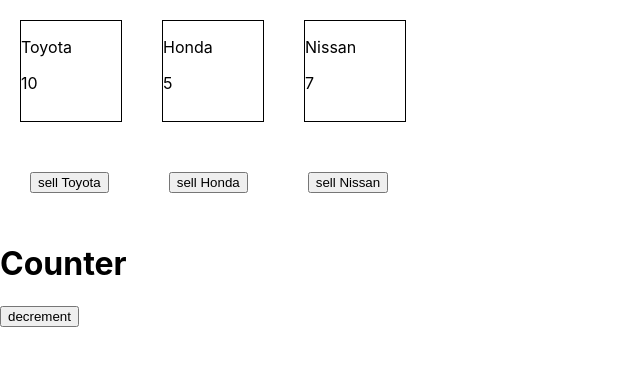
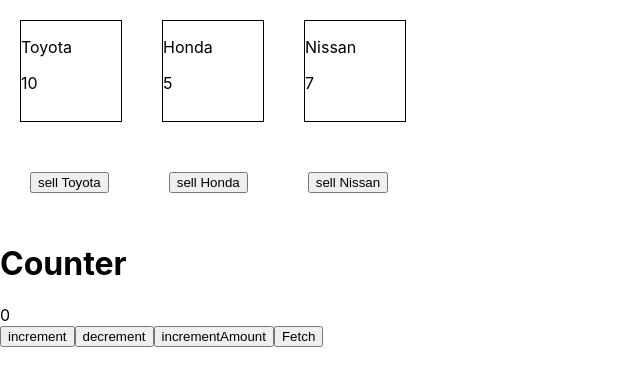
Before and after one commit to jamesjiayu/Homeworks, a React (Create React App) app: page / in a window 1280 px wide. Shown: the top 386 px of the page, without its empty margins (0-640 px from the left). Built offline with nearby package versions, Linux system fonts and the light colour scheme.

Commit message:
toolkitRedux

```diff
--- a/package.json
+++ b/package.json
@@ -11,6 +11,7 @@
     "@mui/styled-engine-sc": "^5.11.11",
     "@mui/x-data-grid": "^6.0.4",
     "@mui/x-data-grid-generator": "^6.0.4",
+    "@reduxjs/toolkit": "^1.9.3",
     "@testing-library/jest-dom": "^5.16.5",
     "@testing-library/react": "^13.4.0",
     "@testing-library/user-event": "^13.5.0",
@@ -19,6 +20,8 @@
     "react-redux": "^8.0.5",
     "react-scripts": "5.0.1",
     "redux": "^4.2.1",
+    "redux-logger": "^3.0.6",
+    "redux-thunk": "^2.4.2",
     "styled-components": "^5.3.9",
     "web-vitals": "^2.1.4"
   },
--- a/src/App.js
+++ b/src/App.js
@@ -12,7 +12,8 @@
 import useGetData from "./Tesla2tables/hooks/useGetData"
 import CarsApp from "./contextRedux/components/CarsApp"
 import { useState, createContext } from "react"
-import { Provider, store } from "./contextRedux/redux/myRedux"
+import { store } from "./contextRedux/redux/reduxToolkits"
+import { Provider } from "react-redux"
 //export const MyContext = createContext()//outside fn
 export default function App () {
   // const [counter, setCounter] = useState(1)
@@ -27,7 +28,7 @@
       <SumNumEachCountryVanilla data={data} />
       <RegionModelFiltersVanilla data={data} />
       <MyContext.Provider value={{ counter, increment }}>
-      <CarsApp /></MyContext.Provider>*/}
+      <CarsApp /></MyContext.Provider> */}
       <Provider store={store}><CarsApp /></Provider>
     </>
   )
--- /dev/null
+++ b/src/Tesla2tables/store/action-types.js
@@ -0,0 +1,3 @@
+export const RECORD_LIST = 'RECORD_LIST'
+export const RECORD_REMOVE = 'RECORD_REMOVE'
+export const RECORD_UPDATE = 'RECORD_UPDATE'
--- a/src/contextRedux/components/CounterApp.js
+++ b/src/contextRedux/components/CounterApp.js
@@ -3,11 +3,12 @@
 import { useState } from "react"
 import { Component } from "react"
 import { useContext } from "react"
-import { store, useSelector, useDispatch, } from "../redux/myRedux"
+//import { store } from "../redux/myRedux"//useSelector, useDispatch,
 // import { MyContext } from "../../App"
 //import { CounterContext } from "../CounterContext"
 //import { store, MyProviderContext, useSelector, useDispatch } from "../redux/redux"
-//import { useSelector, useDispatch, connect } from "react-redux"
+import { useSelector, useDispatch, connect } from "react-redux"
+import { increment, decrement, incrementAmount, fetchCounter } from "../redux/reduxToolkits"//action creators
 
 
 export const CounterApp = (props) => {
@@ -33,7 +34,10 @@
   // }, [])
 
   //const result: any = useSelector(selector: Function, equalityFn?: Function)
-  //const counter = useSelector(state => state.value)//function (state) { return state.value }
+  const counter = useSelector(state => {
+    // console.log(state)
+    return state.counter.value // !! state.counter.... diff from state.value in store
+  })//function (state) { return state.value }
   //returns a reference to the dispatch function from the Redux store.
   //You may use it to dispatch actions as needed
   //const dispatch = useDispatch()
@@ -45,16 +49,32 @@
   const handleDecrement = () => {
     //  dispatch({ type: "counter/decremented" })
     //store.dispatch({ type: 'decrement' })
-    dispatch({ type: 'decrement' })
+    //const delay = async () => { }
+    // const thunkFunction = (dispatch, getState) => {
+    //   // logic here that can dispatch actions or read state
+    //   console.log(getState(), 'getState')
+    //   setTimeout(() => {
+    //     dispatch({ type: 'decrement' })
+    //   }, 1000)
+    // }
+    // const getDataThunk = async () => {
+    //   const response = await fetch('http://localhost:3001/todos/')
+    //   console.log(response.json())
+    //   dispatch({ type: 'decrement' })
+    // }
+    dispatch(decrement())
   }
   return (
     <div>
       <h1>Counter</h1>
-      {/* <div>{counter}</div>
+      <div>{counter}</div>
 
-      <button onClick={() => store.dispatch({ type: 'increment' })}>increment</button> */}
+      <button onClick={() => dispatch(increment())}>increment</button>
       <button onClick={handleDecrement}>decrement</button>
-      {/* <button onClick={increment}>increment</button> */}
+      <button onClick={() => dispatch(incrementAmount(5))}>incrementAmount</button>
+      <button onClick={() => dispatch(fetchCounter())}>Fetch</button>
+
+
     </div>
   )
 }
--- a/src/contextRedux/redux/myRedux.js
+++ b/src/contextRedux/redux/myRedux.js
@@ -1,6 +1,8 @@
-import React, { createContext, useContext } from 'react'
-import { createStore } from 'redux'
-export let store = myCreateStore(reducer)
+import React, { createContext, useContext, useState, useEffect } from 'react'
+import { createStore, applyMiddleware } from 'redux'
+import logger from 'redux-logger'
+import thunk from 'redux-thunk'
+export let store = createStore(reducer, applyMiddleware(logger, thunk))
 
 const ReduxContext = createContext()
 export function Provider (props) {
@@ -46,10 +48,20 @@
   // console.log(context, 'context in usaDispatch myRedux')
   return context.store.dispatch
 }
+const useForceUpdate = () => {
+  const [, setVal] = useState(1)
+  return () => setVal((val) => val + 1)/////////////////////////?
+}
 export const useSelector = (selector) => { //selector is fn
   const context = useContext(ReduxContext)
-  context.store.subscribe(() => { })//? update rerender?
+  const forceUpdate = useForceUpdate() //forceUpdate=setVal(fn)
+  //context.store.subscribe(() => forceUpdate())//forceUpdate()=setVal(fn)() ?
+  useEffect(() => {
+    const unsubscribe = context.store.subscribe(() => forceUpdate())
+    return unsubscribe
+  }, [forceUpdate, context.store])
   const state = context.store.getState()
+  // console.log(state)
   return selector(state)
 }
 
--- /dev/null
+++ b/src/contextRedux/redux/reduxToolkits.js
@@ -0,0 +1,124 @@
+import { configureStore, createSlice, createAsyncThunk, } from "@reduxjs/toolkit"
+import logger from 'redux-logger'
+
+const mockFetch = async () => {
+  return new Promise((resolve, rej) => {
+    setTimeout(() => {
+      resolve(99)//  rej(88) //
+    }, 1000)
+  })
+}
+//createAsyncThunk( action type string,payload creator async fn)
+// async function(values like item IDs ,thunkAPI){return a promise}
+//{dispatch, getState}=thunkAPI
+//https://redux-toolkit.js.org/api/createAsyncThunk#payloadcreator
+export const fetchCounter = createAsyncThunk(
+  'counter/fetchCounter',
+  async (values, { dispatch, getState }) => {
+    const response = await mockFetch()
+    return response//.json()//may be response.data
+  })
+//slice: slices of the store
+const counterSlice = createSlice({
+  name: 'counter',
+  initialState: { value: 0 },//
+  reducers: {
+    increment (state, action) {
+      state.value += 1
+      // "Mutating" update syntax thanks to Immer, and no `return` needed
+    },
+    decrement: state => { state.value -= 1 },//not returing it =>state.value -=1
+    incrementAmount: function (state, action) { state.value += action.payload },
+  },
+  //internal actions, which not exposed to components
+  extraReducers: builder => { //fn(builder){ builder.addCase(actionCreator, reducer)}
+    builder.addCase(fetchCounter.pending, () => { console.log('loaing') })
+      //action.type:"counter/fetchCounter/pending"
+      .addCase(fetchCounter.fulfilled, (state, action) => {//counter/fetchCounter/fulfilled
+        state.value = action.payload//?
+      })
+      .addCase(fetchCounter.rejected, function (state, action) { console.log('sth wrong') })
+    ////show notification, hide <h1>loading</h1> //action.error :  {message: '88'}
+  }
+
+})
+// `createSlice` automatically generated action creators with these names.
+// export them as named exports from this "slice" file
+export const { increment, decrement, incrementAmount, } = counterSlice.actions
+//export const reducer = counterSlice.reducer
+
+const todoSlice = createSlice({
+  name: 'todo',
+  initialState: { todos: [] },
+  reducers: {
+    add: (state, action) => { },
+    remove: function (state, action) { },
+    deleteTodo (state, action) { console.log(state) }
+  },
+  extraReducers: function (builder) {
+    builder.addCase()
+  }
+})
+const todoReducer = todoSlice.reducer
+export const { add, remove, deleteTodo } = todoSlice.actions
+export const store = configureStore({
+  reducer: { // Automatically calls `combineReducers`
+    counter: counterSlice.reducer,// slice 1st then put into store
+    // todo: todoSlice.reducer,//todoReducer,
+    // sth: sthReducer
+  },
+  //middleware: fn return []//immer, thunk, sth//[...getDefaultMiddleware(),someMiddleware]
+  middleware: getDefaultMiddleware => getDefaultMiddleware().concat(logger)
+})
+
+
+// const rootReducer = combineReducers({
+//   posts: postsReducer,
+//   users: usersReducer
+// })
+//  extraReducers: builder => {
+//     // Use `extraReducers` to handle actions that were generated
+//     // _outside_ of the slice, such as thunks or in other slices
+//     builder
+//       .addCase(fetchTodos.pending, (state, action) => {
+//         state.status = 'loading'
+//       })
+//       // Pass the generated action creators to `.addCase()`
+//       .addCase(fetchTodos.fulfilled, (state, action) => {
+//         // Same "mutating" update syntax thanks to Immer
+//         state.status = 'succeeded'
+//         state.todos = action.payload
+//       })
+//       .addCase(fetchTodos.rejected, (state, action) => {
+//         state.status = 'failed'
+//         state.todos = []
+//         state.error = action.error
+//       })
+//   }
+// const store = configureStore({
+//   // Can create a root reducer separately and pass that in
+//   reducer: rootReducer,
+//   middleware: getDefaultMiddleware => {
+//     const middleware = getDefaultMiddleware({
+//       // Pass in a custom `extra` argument to the thunk middleware
+//       thunk: {
+//         extraArgument: { serviceLayer }
+//       },
+//       // Customize the built-in serializability dev check
+//       serializableCheck: {
+//         ignoredActions: [FLUSH, REHYDRATE, PAUSE, PERSIST, PURGE, REGISTER],
+//       },
+//     }).concat(customMiddleware, api.middleware)
+
+//     // Conditionally add another middleware in dev
+//     if (process.env.NODE_ENV !== 'production') {
+//       middleware.push(logger)
+//     }
+
+//     return middleware
+//   },
+//   // Turn off devtools in prod, or pass options in dev
+//   devTools: process.env.NODE_ENV === 'production' ? false : {
+//     stateSanitizer: stateSanitizerForDevtools
+//   }
+// })
```
Also changed, not shown: src/Tesla2tables/store/reducers/recordReducer.js (added, +11 -0 lines), src/Tesla2tables/store/actions/index.js (added), src/Tesla2tables/store/index.js (added), src/Tesla2tables/store/reducers/index.js (added), 1 other file (tests, documents, lock files or other folders).
